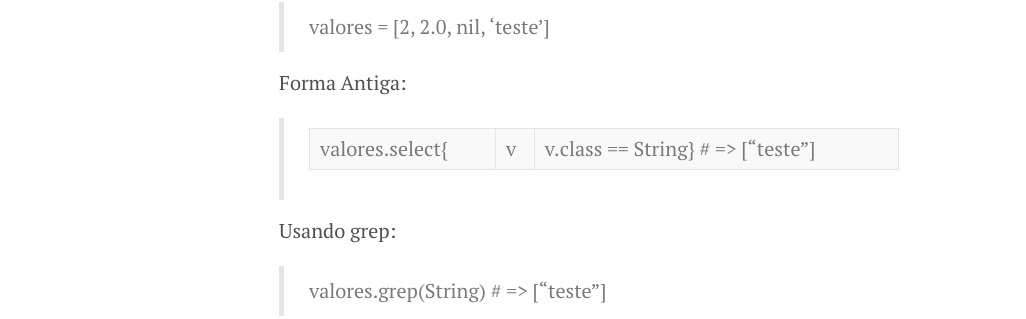
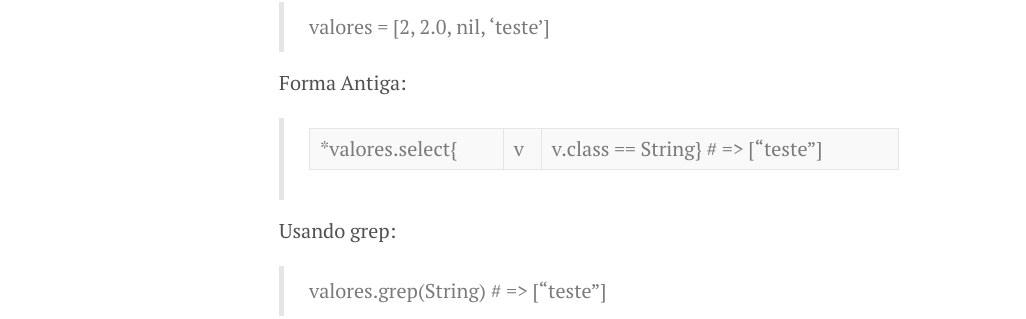
Before and after one commit to lucasviecelli/lucasviecelli.github.io, a Jekyll site: the page built from _posts/2016-08-15-ruby-2.30.markdown, in a window 1280 px wide. Shown: the part 1016-1335 px from the top of the page, without its empty margins (1-1027 px from the left). Built offline with Jekyll 4.4.1, drawn with Linux system fonts in a browser that asks for light colours.

```diff
--- a/_posts/2016-08-15-ruby-2.30.markdown
+++ b/_posts/2016-08-15-ruby-2.30.markdown
@@ -41,7 +41,7 @@ valores = [2, 2.0, nil, 'teste']
 Forma Antiga:
 
 >
-valores.select{|v| v.class == String} # => ["teste"]
+*valores.select{|v| v.class == String} # => ["teste"]
 
 Usando grep:
 
```
